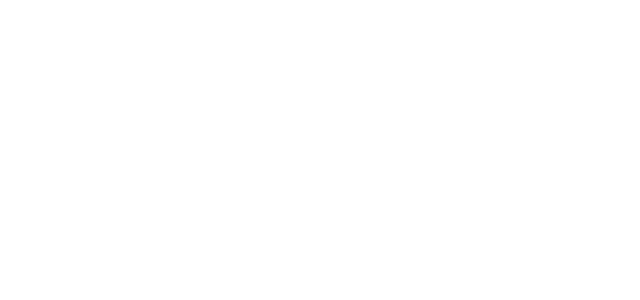
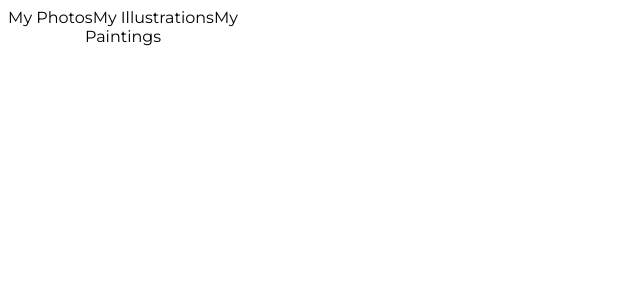
Before and after one commit to AlexaH88/react-challenges, a React (Create React App) app in the folder my-app/: page / in a window 1280 px wide. Shown: the top 300 px of the page, without its empty margins (0-640 px from the left). Built offline with nearby package versions, Linux system fonts and the light colour scheme.

Commit message:
Functional components challenge

```diff
--- a/my-app/src/App.js
+++ b/my-app/src/App.js
@@ -1,9 +1,10 @@
 import css from './App.module.css';
+import Sidebar from './components/Sidebar';
 
 function App() {
   return (
     <div className={css.App}>
-      {/* Add your components here */}
+      {<Sidebar />}
     </div>
   );
 }
--- a/my-app/src/components/Sidebar.js
+++ b/my-app/src/components/Sidebar.js
@@ -0,0 +1,7 @@
+import React from "react";
+
+function Sidebar() {
+    return <div><a>My Photos</a><a>My Illustrations</a><a>My Paintings</a></div>
+}
+
+export default Sidebar;
```
Also changed, not shown: 1 other file (tests, documents, lock files or other folders).
